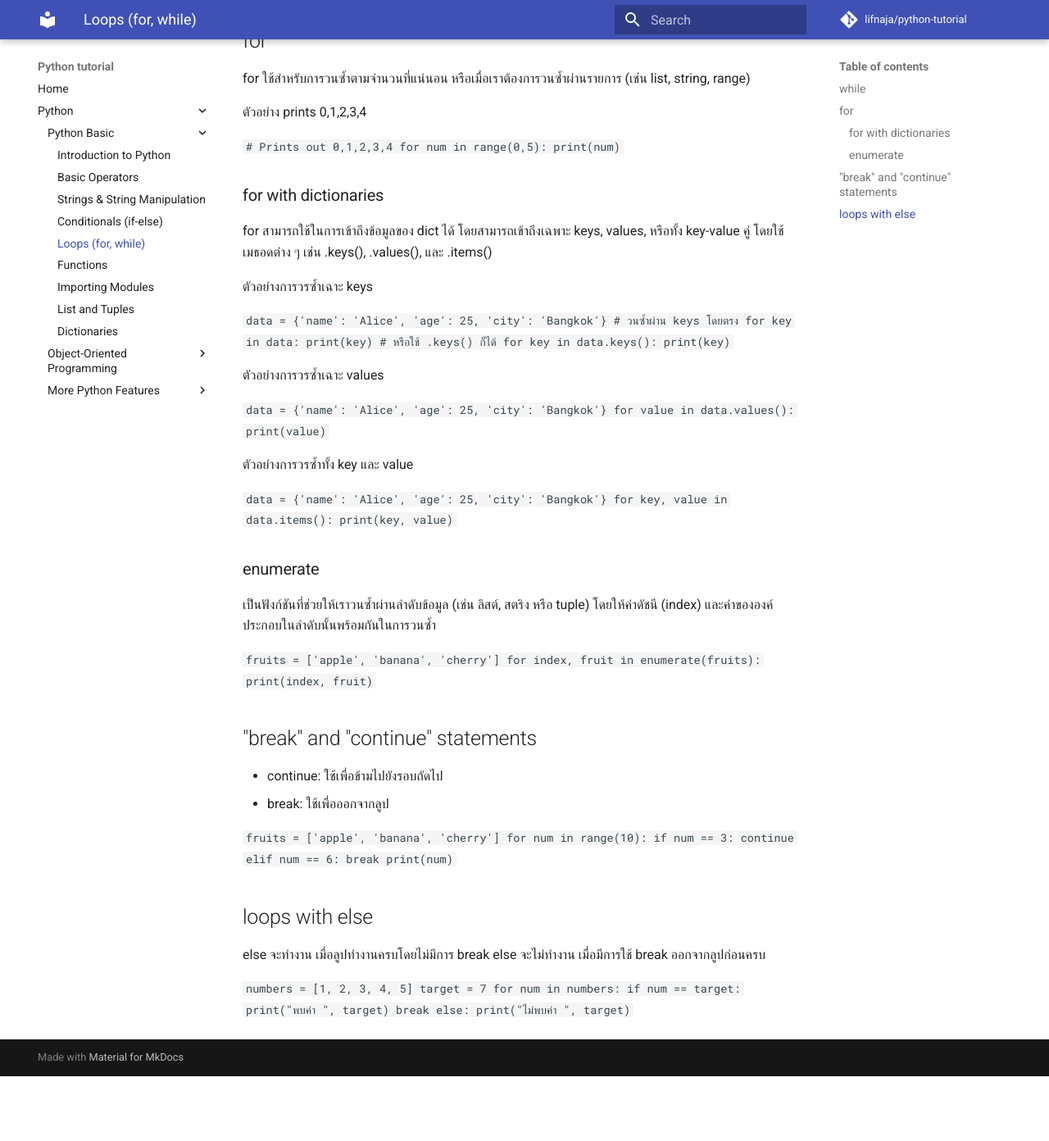
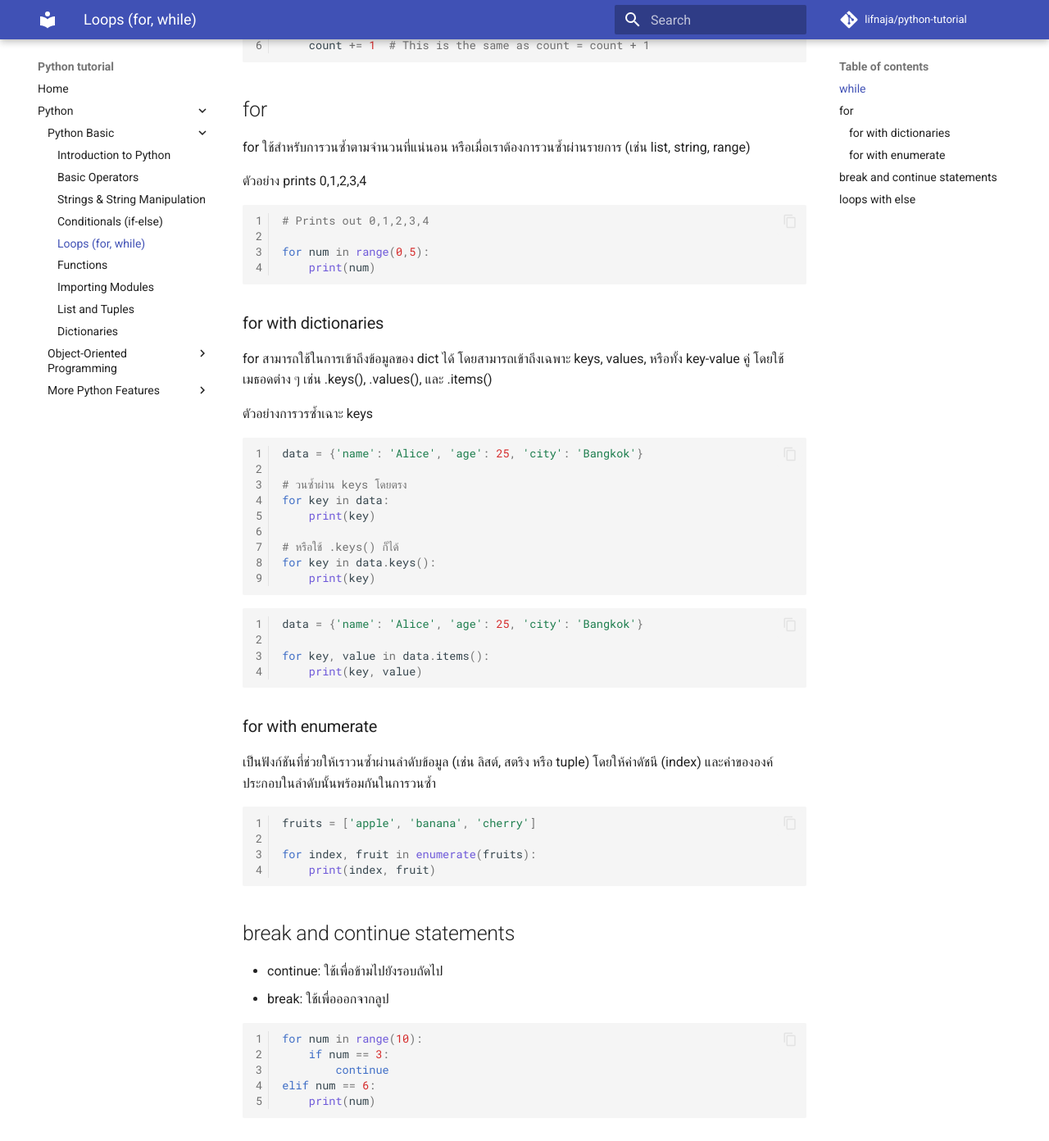
Before and after one commit to lifnaja/python-tutorial, an MkDocs documentation site: the page built from docs/python/python-basic/loops.md, in a window 1280 px wide and 1400 px high, scrolled down 439 px. Shown: the top 1392 px of the window at 82% size. Built offline with MkDocs 1.6.1 and Material for MkDocs 9.7.7, drawn with Linux system fonts in a browser that asks for light colours; comment, search, counter and statistics services are not loaded; before the commit the page ends 1752 px from its top, so only the background shows below that; some of the changed text lies outside the part shown.

Commit message:
use markdown syntax sample code instead of datacamp light

````diff
--- a/docs/python/python-basic/loops.md
+++ b/docs/python/python-basic/loops.md
@@ -8,17 +8,16 @@ while ใช้สำหรับการวนซ้ำเมื่อเง
 
 ตัวอย่าง  prints 0,1,2,3,4
 
-<div data-datacamp-exercise data-lang="python">
-  <code data-type="sample-code">
-    # Prints out 0,1,2,3,4
 
-    count = 0
-    while count < 5:
-        print(count)
-        count += 1  # This is the same as count = count + 1
+```py linenums="1"
+# Prints out 0,1,2,3,4
 
-  </code>
-</div>
+count = 0
+while count < 5:
+    print(count)
+    count += 1  # This is the same as count = count + 1
+```
+
 
 
 ## for
@@ -26,15 +25,13 @@ for ใช้สำหรับการวนซ้ำตามจำนวน
 
 ตัวอย่าง  prints 0,1,2,3,4
 
-<div data-datacamp-exercise data-lang="python">
-  <code data-type="sample-code">
-    # Prints out 0,1,2,3,4
+```py linenums="1"
+# Prints out 0,1,2,3,4
 
-    for num in range(0,5):
-        print(num)
+for num in range(0,5):
+    print(num)
+```
 
-  </code>
-</div>
 
 ### for with dictionaries
 for สามารถใช้ในการเข้าถึงข้อมูลของ dict ได้
@@ -42,89 +39,62 @@ for สามารถใช้ในการเข้าถึงข้อม
 
 ตัวอย่างการวรซ้ำเฉาะ keys
 
-<div data-datacamp-exercise data-lang="python">
-  <code data-type="sample-code">
-    data = {'name': 'Alice', 'age': 25, 'city': 'Bangkok'}
+```py linenums="1"
+data = {'name': 'Alice', 'age': 25, 'city': 'Bangkok'}
 
-    # วนซ้ำผ่าน keys โดยตรง
-    for key in data:
-        print(key)
+# วนซ้ำผ่าน keys โดยตรง
+for key in data:
+    print(key)
 
-    # หรือใช้ .keys() ก็ได้
-    for key in data.keys():
-        print(key)
-  </code>
-</div>
-
-ตัวอย่างการวรซ้ำเฉาะ values
-<div data-datacamp-exercise data-lang="python">
-  <code data-type="sample-code">
-    data = {'name': 'Alice', 'age': 25, 'city': 'Bangkok'}
-
-    for value in data.values():
-        print(value)
-  </code>
-</div>
+# หรือใช้ .keys() ก็ได้
+for key in data.keys():
+    print(key)
+```
 
 
-ตัวอย่างการวรซ้ำทั้ง key และ value
-<div data-datacamp-exercise data-lang="python">
-  <code data-type="sample-code">
-    data = {'name': 'Alice', 'age': 25, 'city': 'Bangkok'}
+```py linenums="1"
+data = {'name': 'Alice', 'age': 25, 'city': 'Bangkok'}
 
-    for key, value in data.items():
-        print(key, value)
-  </code>
-</div>
+for key, value in data.items():
+    print(key, value)
+```
 
-### enumerate
+### for with enumerate
 เป็นฟังก์ชันที่ช่วยให้เราวนซ้ำผ่านลำดับข้อมูล (เช่น ลิสต์, สตริง หรือ tuple) โดยให้ค่าดัชนี (index) และค่าขององค์ประกอบในลำดับนั้นพร้อมกันในการวนซ้ำ
 
-<div data-datacamp-exercise data-lang="python">
-  <code data-type="sample-code">
-    fruits = ['apple', 'banana', 'cherry']
+```py linenums="1"
+fruits = ['apple', 'banana', 'cherry']
 
-    for index, fruit in enumerate(fruits):
-        print(index, fruit)
+for index, fruit in enumerate(fruits):
+    print(index, fruit)
+```
 
-  </code>
-</div>
-
-
-## "break" and "continue" statements
+## break and continue statements
 - continue: ใช้เพื่อข้ามไปยังรอบถัดไป
 - break: ใช้เพื่อออกจากลูป
 
-<div data-datacamp-exercise data-lang="python">
-  <code data-type="sample-code">
-    fruits = ['apple', 'banana', 'cherry']
+```py linenums="1"
+for num in range(10):
+    if num == 3:
+        continue
+elif num == 6:
+    print(num)
 
-    for num in range(10):
-        if num == 3:
-            continue
-        elif num == 6:
-            break
+```
 
-        print(num)
-
-  </code>
-</div>
 
 ## loops with else
 else จะทำงาน เมื่อลูปทำงานครบโดยไม่มีการ break
 else จะไม่ทำงาน เมื่อมีการใช้ break ออกจากลูปก่อนครบ
 
-<div data-datacamp-exercise data-lang="python">
-  <code data-type="sample-code">
-    numbers = [1, 2, 3, 4, 5]
-    target = 7
+```py linenums="1"
+numbers = [1, 2, 3, 4, 5]
+target = 7
 
-    for num in numbers:
-        if num == target:
-            print("พบค่า ", target)
-            break
-    else:
-        print("ไม่พบค่า ", target)
-
-  </code>
-</div>
+for num in numbers:
+    if num == target:
+        print("พบค่า ", target)
+        break
+else:
+    print("ไม่พบค่า ", target)
+```
````
